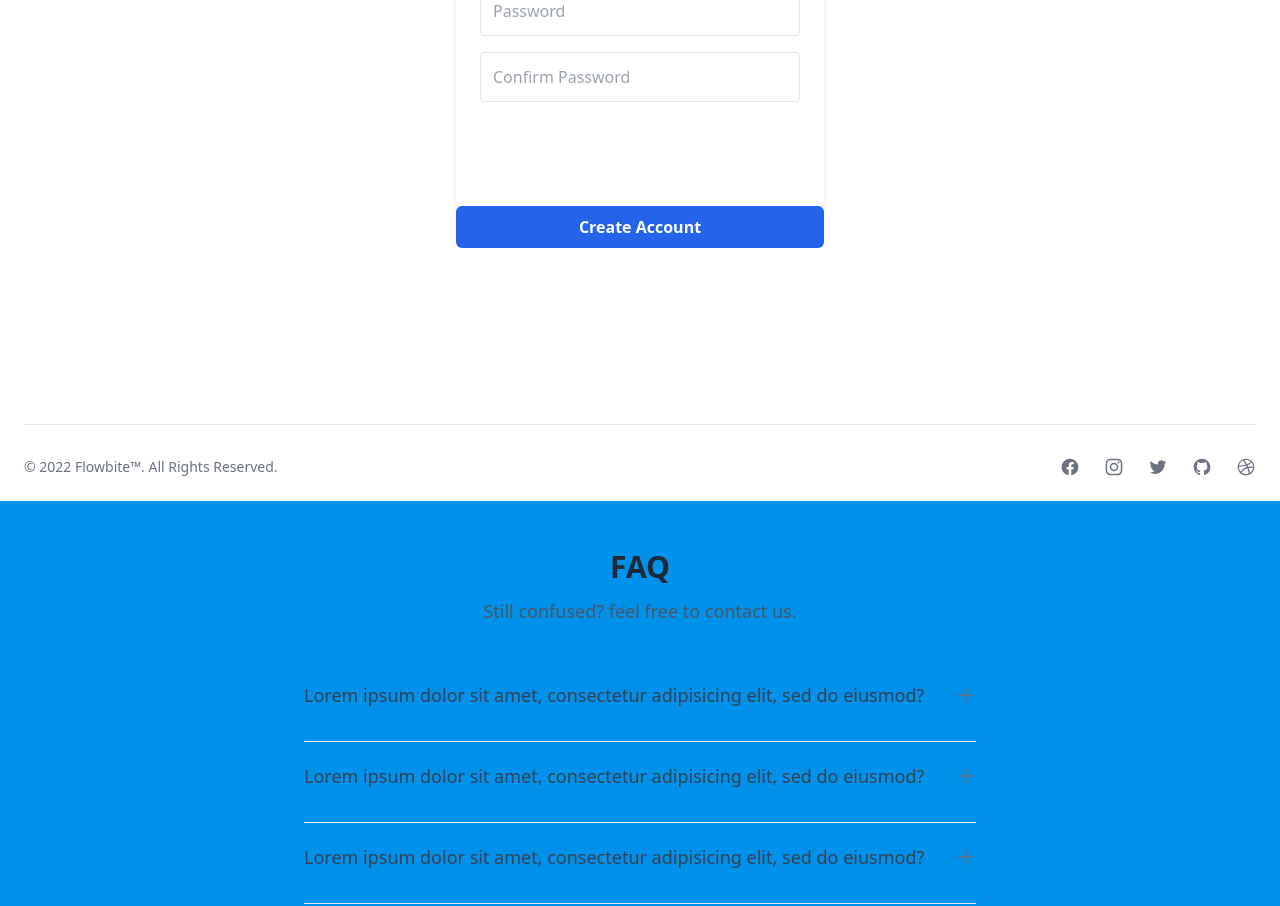
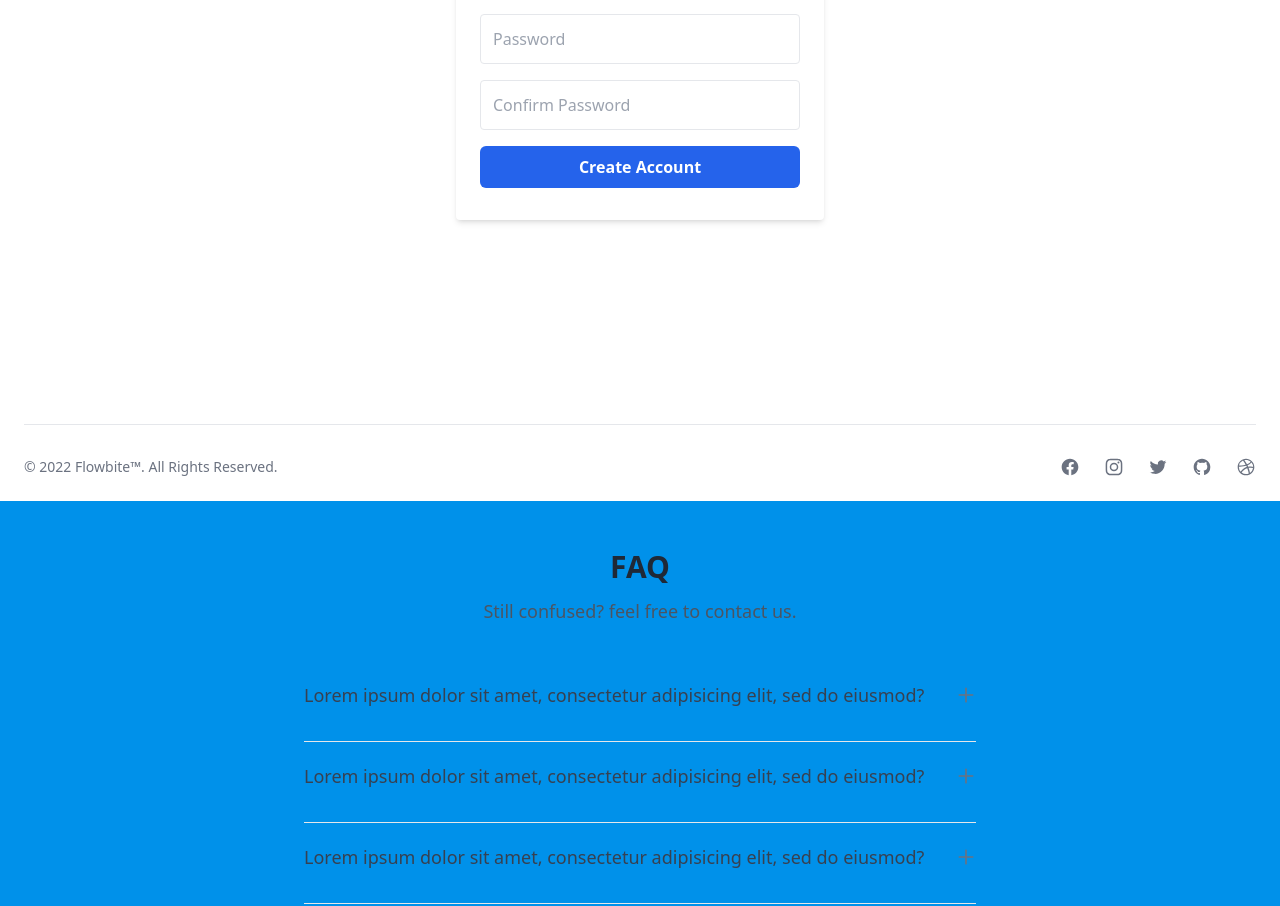
Before and after one commit to Hub-Mo-Amotek/E-commerce-webshop, a React (Create React App) app in the folder webshop-frontend/: page /SignUp in a window 1280 px wide. Shown: the part 920-1826 px from the top of the page. Built offline with nearby package versions, Linux system fonts and the light colour scheme; the HTML template or start-up script is replaced by a standard one.

Commit message:
fixed button bug in signpage and added alert

```diff
--- a/webshop-frontend/src/routes/SignUpPage.js
+++ b/webshop-frontend/src/routes/SignUpPage.js
@@ -1,5 +1,6 @@
 import {useState} from "react";
 import axios from "axios";
+import Alert from "../components/Alert";
 
 
 const SignUpPage = () => {
@@ -7,6 +8,7 @@ const SignUpPage = () => {
     const [inputs, setInputs] = useState([]);
     const [message, setMessage] = useState('');
     const [error, setError] = useState(null);
+    let [alert, setAlert] = useState();
 
     function isValidEmail(email) {
         return /\S+@\S+\.\S+/.test(email);
@@ -35,7 +37,7 @@ const checkPassword = (e) => {
     if (inputs.password === inputs.confirm_password) {
         handleForm();
     } else {
-        alert('the password doesnt match')
+       setAlert(<Alert clr='red' alertTitel='oops' alertInfo="the password doesnt match the confirmation password" />);
     }
 }
 
@@ -47,6 +49,7 @@ const handleForm = () => {
 return (
     <div className="bg-grey-lighter min-h-screen flex flex-col">
         <div className="container max-w-sm mx-auto flex-1 flex flex-col items-center justify-center px-2">
+            <div>{alert}</div>
             <form onSubmit={checkPassword} className="bg-white px-6 py-8 rounded shadow-md text-black w-full">
                 <h1 className="mb-8 text-3xl text-center">Sign up</h1>
 
@@ -92,8 +95,10 @@ return (
                     onChange={handleChange}/>
 
                 <button
-                    className="w-full text-center py-3 rounded bg-green text-white hover:bg-green-dark focus:outline-none my-1"
-                >Create Account
+                    className="w-full inline-flex items-center justify-center px-4 py-2 bg-blue-600 border border-transparent
+                    rounded-md font-semibold capitalize text-white hover:bg-blue-700 active:bg-blue-700 focus:outline-none
+                    focus:border-blue-700 focus:ring focus:ring-blue-200 disabled:opacity-25 transition"
+                    >Create Account
                 </button>
 
 
@@ -109,12 +114,7 @@ return (
                         </div>*/}
             </form>
 
-            <button
-                            className="w-full inline-flex items-center justify-center px-4 py-2 bg-blue-600 border border-transparent
-                            rounded-md font-semibold capitalize text-white hover:bg-blue-700 active:bg-blue-700 focus:outline-none
-                            focus:border-blue-700 focus:ring focus:ring-blue-200 disabled:opacity-25 transition"
-                        >Create Account
-                        </button>
+
         </div>
     </div>
 )
```
